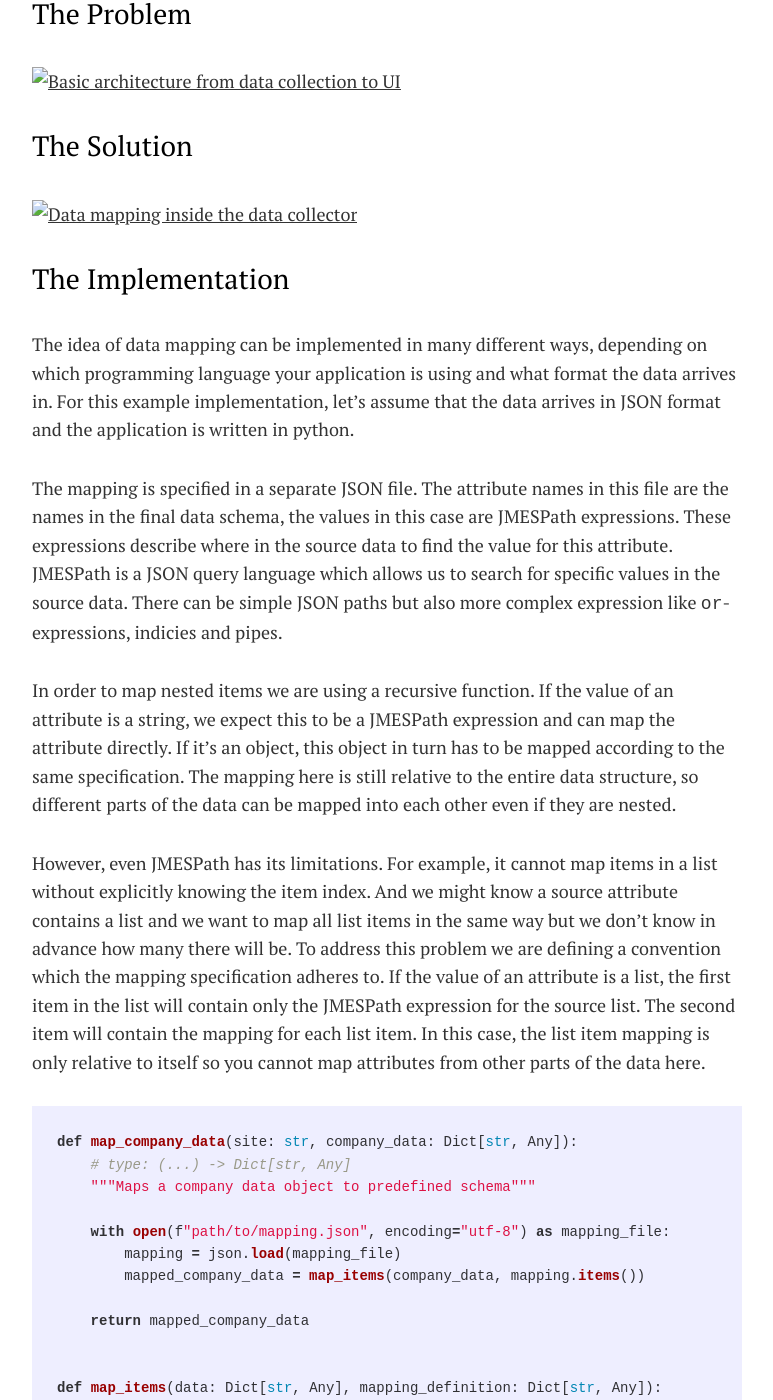
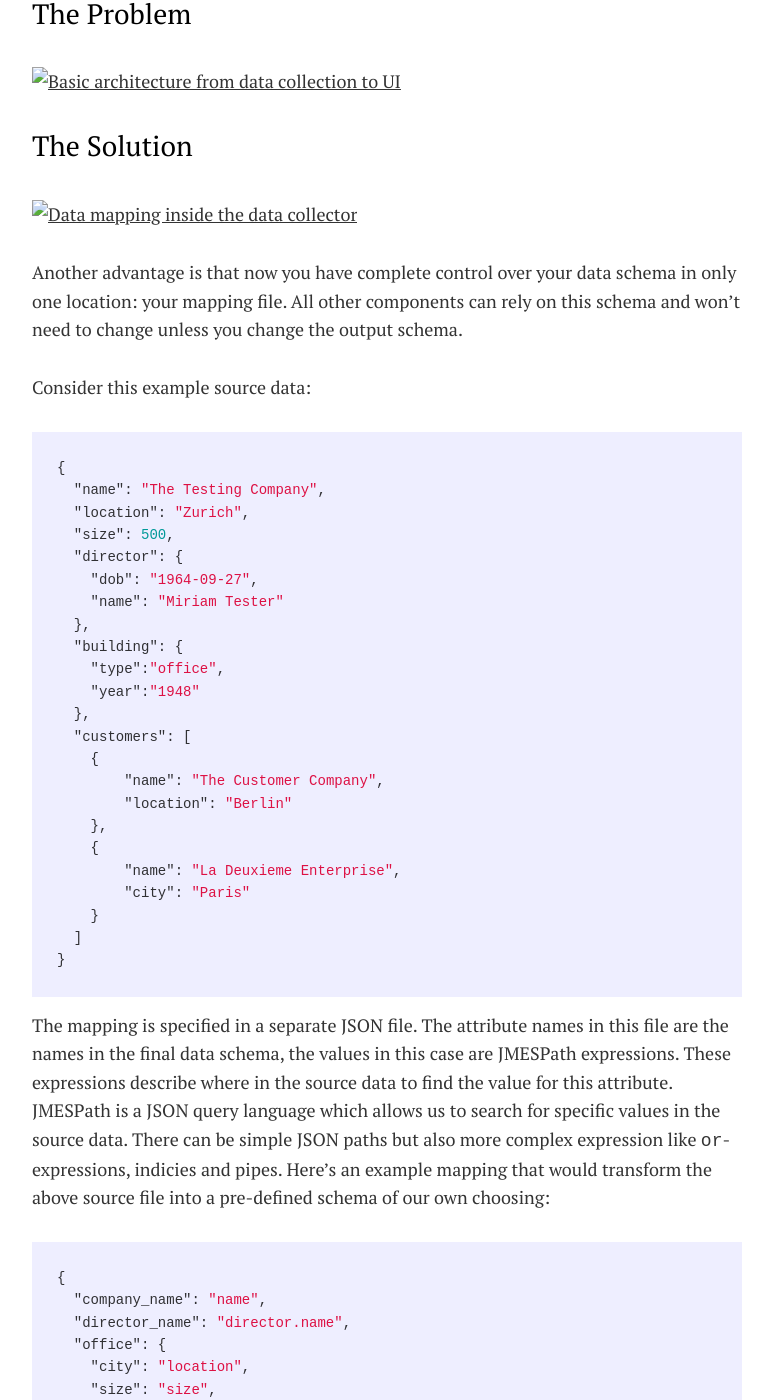
Before and after one commit to julyvee/julyvee.github.io, a Jekyll site: the page built from _posts/2024-02-16-making-uis-more-robust-with-data-mapping.markdown, in a window 1280 px wide and 1400 px high, scrolled down 1156 px. Shown: the whole window, without its empty margins (253-1026 px from the left). Built offline with Jekyll 4.4.1, drawn with Linux system fonts in a browser that asks for light colours; some of the changed text lies outside the part shown.

Commit message:
The Solution

````diff
--- a/_posts/2024-02-16-making-uis-more-robust-with-data-mapping.markdown
+++ b/_posts/2024-02-16-making-uis-more-robust-with-data-mapping.markdown
@@ -24,26 +24,133 @@ Lorem ipsum
 
 [<img src="../images/posts/2024-02-16-data-mapping/data_collector.png" height="350" alt="Data mapping inside the data collector"/>](../images/posts/2024-02-16-data-mapping/data_collector.png)
 
-## The Implementation
+Another advantage is that now you have complete control over your data schema in only one location: your mapping file. All other components can rely on this schema and won't need to change unless you change
+the output schema.
 
-The idea of data mapping can be implemented in many different ways, depending on which programming language your application is using and what format the data arrives in.
-For this example implementation, let's assume that the data arrives in JSON format and the application is written in python.
+Consider this example source data:
+
+```json
+{
+  "name": "The Testing Company",
+  "location": "Zurich",
+  "size": 500,
+  "director": {
+    "dob": "1964-09-27",
+    "name": "Miriam Tester"
+  },
+  "building": {
+    "type":"office",
+    "year":"1948"
+  },
+  "customers": [
+    {
+        "name": "The Customer Company",
+        "location": "Berlin"
+    },
+    {
+        "name": "La Deuxieme Enterprise",
+        "city": "Paris"
+    }
+  ]
+}
+```
 
 The mapping is specified in a separate JSON file. The attribute names in this file are the names in the final data schema, the values in this case are JMESPath expressions.
 These expressions describe where in the source data to find the value for this attribute. JMESPath is a JSON query language which allows us to search for specific values in the
-source data. There can be simple JSON paths but also more complex expression like `or`-expressions, indicies and pipes.
+source data. There can be simple JSON paths but also more complex expression like `or`-expressions, indicies and pipes. Here's an example mapping that would transform the above
+source file into a pre-defined schema of our own choosing:
 
-In order to map nested items we are using a recursive function. If the value of an attribute is a string, we expect this to be a JMESPath expression and can map the attribute directly. If
-it's an object, this object in turn has to be mapped according to the same specification. The mapping here is still relative to the entire data structure, so different parts of the data
-can be mapped into each other even if they are nested.
+```json
+{
+  "company_name": "name",
+  "director_name": "director.name",
+  "office": {
+    "city": "location",
+    "size": "size",
+    "built_year": "building.year"
+  }
+}
+```
+
+The result of applying this mapping to the above file would be:
+
+```json
+{
+  "company_name": "The Testing Company",
+  "director_name": "Miriam Tester",
+  "office": {
+    "city": "Zurich",
+    "size": 500,
+    "built_year": "1948"
+  }
+}
+```
 
 However, even JMESPath has its limitations. For example, it cannot map items in a list without explicitly knowing the item index. And we might know a source attribute contains a list and
 we want to map all list items in the same way but we don't know in advance how many there will be. To address this problem we are defining a convention which the mapping specification adheres
 to. If the value of an attribute is a list, the first item in the list will contain only the JMESPath expression for the source list. The second item will contain the mapping for each list item.
-In this case, the list item mapping is only relative to itself so you cannot map attributes from other parts of the data here.
+In this case, the list item mapping is only relative to itself so you cannot map attributes from other parts of the data here. Here's the modified mapping file with the list mapping:
+
+```json
+{
+  "company_name": "name",
+  "director_name": "director.name",
+  "office": {
+    "city": "location",
+    "size": "size",
+    "built_year": "building.year"
+  },
+  "customers": [
+    {
+        "source_list_name": "customers"
+    },
+    {
+        "customer_name": "name",
+        "customer_location": "location || city"
+    }
+  ]
+}
+```
+
+You'll notice that the mapping file specifies an `or`-expression for the customer location. This comes in handy if we want to make our mapping backwards compatible to different
+versions of the data schema or the data is inconsistent. This expression will use the value of the "location" attribute if it can find it, and use "city" otherwise.
+If we agree to this convention for lists and you apply this new mapping to the source file, the resulting data would look like this:
+
+```json
+{
+  "company_name": "The Testing Company",
+  "director_name": "Miriam Tester",
+  "office": {
+    "city": "Zurich",
+    "size": 500,
+    "built_year": "1948"
+  },
+  "customers": [
+    {
+        "customer_name": "The Customer Company",
+        "customer_location": "Berlin"
+    },
+    {
+        "customer_name": "La Deuxieme Enterprise",
+        "customer_location": "Paris"
+    }
+  ]
+}
+```
+
+## The Implementation
+
+The idea of data mapping can be implemented in many different ways, depending on which programming language your application is using and what format the data arrives in.
+For this example implementation, let's assume that the application is written in python and the data arrives in JSON format as shown above.
+
+To implement this mapping with python we are using a recursive function. The data arrives as a dictionary and the mapping is pre-defined in a JSON file which is loaded into another dictionary.
+These are passed to the recursive function which evaluates each attribute in the mapping definition to create the result data. If the value of an attribute is a string, we expect this to be a
+JMESPath expression and can map the attribute directly. If it's an object, this nested object in turn has to be mapped according to the same specification. The mapping here is still relative to
+the entire data structure, so different parts of the data can be mapped into each other even if they are nested. If the value of an attribute is a list all list items are mapped according to the
+list item mapping (which is not relative to the entire data structure anymore but only to itself).
 
 ```py
-def map_company_data(site: str, company_data: Dict[str, Any]):
+def map_company_data(company_data: Dict[str, Any]):
     # type: (...) -> Dict[str, Any]
     """Maps a company data object to predefined schema"""
 
````
